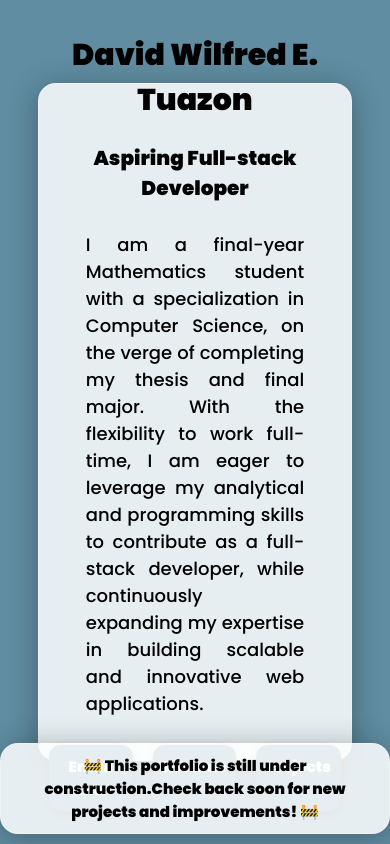
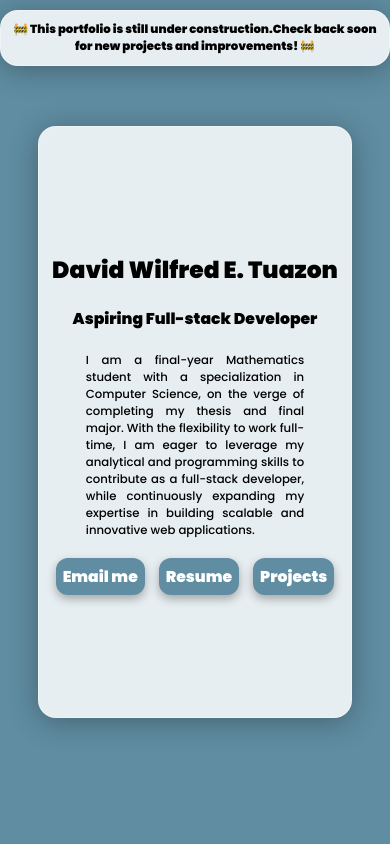
Before and after one commit to davidetuazon/portfolio-frontend, a React (Create React App) app: page /home in a window 390 px wide. Built offline with nearby package versions, Linux system fonts and the light colour scheme; no server answers.

Commit message:
fix mobile display for iphone XE and larger screen size
mobile readiness WIP

```diff
--- a/src/components/EmailModal.tsx
+++ b/src/components/EmailModal.tsx
@@ -52,10 +52,10 @@ export default function EmailModal({ isOpen, onClose}: Props) {
         <div style={styles.overlay}>
             <div style={Object.assign({}, styles.modal, !isBigScreen && styles.smallscreenModal)}>
                 <div style={styles.header}>
-                    <Text variant="title">
+                    <Text variant="heading" style={{fontSize: isBigScreen? '1.2vw' : '4.5vw'}}>
                     Send me a message.
                 </Text>
-                <Button title="x" onButtonPress={onClose} style={{...styles.button, left: isBigScreen ? '45%' : '30%' }} />
+                <Button title="x" onButtonPress={onClose} style={{...styles.button, left: isBigScreen ? '45%' : '17%' }} />
                 </div>
                 <TextInput
                     textProps={{
@@ -128,10 +128,9 @@ const styles: {[key: string]: React.CSSProperties} = {
         display: 'flex',
         flexDirection: 'column',
         background: '#f4f4f4',
-        padding: '2rem',
         borderRadius: '10px',
-        width: '80%',
-        height: '70%',
+        width: '70%',
+        height: '89%',
         position: 'relative' as const,
     },
     button: {
--- a/src/components/Profile.tsx
+++ b/src/components/Profile.tsx
@@ -19,7 +19,7 @@ export default function Profile() {
                     style={{
                         padding: 5,
                         margin: 5,
-                        fontSize: isBigScreen ? 35 : 30
+                        fontSize: isBigScreen ? '2.5vw' : '6vw'
                     }}
                     variant='heading'
                 >
@@ -29,6 +29,7 @@ export default function Profile() {
                     style={{
                         padding: 5,
                         margin: 5,
+                        fontSize: isBigScreen ? '1.5vw' : '4vw'
                     }}
                     variant='subheading'
                 >
@@ -39,6 +40,7 @@ export default function Profile() {
                         style={{
                             textAlign: 'justify',
                             padding: isBigScreen ? 5 : 0,
+                            fontSize: isBigScreen ? '1.5vw' : '3vw'
                         }}
                         variant='title'
                     >
--- a/src/components/commons/Button.tsx
+++ b/src/components/commons/Button.tsx
@@ -51,7 +51,7 @@ const styles: {[key: string]: React.CSSProperties} = {
   },
   title: {
     margin: 0,
-    fontSize: 25,
+    fontSize: '1.5vw',
     textAlign: 'center',
     fontFamily: 'Poppins-Black',
     color: colors.white,
@@ -63,10 +63,10 @@ const styles: {[key: string]: React.CSSProperties} = {
   smallScreen: {
     // border: '3px solid red',
     background: colors.secondary,
-    padding: 10, margin: 10,
+    padding: 7, margin: 7,
     borderRadius: 12,
   },
   smallText: {
-    fontSize: 15,
+    fontSize: '4vw',
   }
 }
--- a/src/components/commons/Text.tsx
+++ b/src/components/commons/Text.tsx
@@ -41,17 +41,17 @@ const styles: {[key: string]: React.CSSProperties} = {
         // border: '1px solid red',
     },
     heading: {
-        fontSize: 30,
+        fontSize: '2.2vw',
         textAlign: 'center',
         fontFamily: 'Poppins-Black',
     },
     subheading: {
-        fontSize: 20,
+        fontSize: '1.7vw',
         textAlign: 'center',
         fontFamily: 'Poppins-Black',
     },
     title: {
-        fontSize: 18,
+        fontSize: '1.2vw',
         textAlign: 'center',
         fontFamily: 'Poppins-Medium',
     },
--- a/src/pages/Home.tsx
+++ b/src/pages/Home.tsx
@@ -27,7 +27,7 @@ export default function Home() {
                     {underConstruction}
                 </Text>
             </div>
-            <div style={styles.content}>
+            <div style={{...styles.container, height: isBigScreen ? '80%' : '70%'}}>
                 <Profile />
                 <Portfolio viewResume={viewResume} isModalOpen={isModalOpen} setIsModalOpen={setIsModalOpen} />
             </div>
@@ -48,12 +48,12 @@ const styles: {[key: string]: React.CSSProperties} = {
         width: '100%',
         backdropFilter: 'blur(30px)', WebkitBackdropFilter: 'blur(30px)',
     },
-    content: {
+    container: {
         display: 'flex',
         flexDirection:'column',
         alignItems: 'center',
         justifyContent: 'center',
-        height: '80%',
+
         width: '80%',
         background: 'rgba(255, 255, 255, .85)',
         border: '1px solid rgba(255, 255, 255, 0.3)',
@@ -63,13 +63,13 @@ const styles: {[key: string]: React.CSSProperties} = {
     notif: {
         // border: '1px solid red',
         position: 'absolute',
-        bottom: 10,
+        top: 10,
         background: 'rgba(255, 255, 255, .85)',
         border: '1px solid rgba(255, 255, 255, 0.3)',
         borderRadius: '18px',
         boxShadow: '0 4px 30px rgba(0, 0, 0, 0.3)',
     },
     smallNotif: {
-        fontSize: 15,
+        fontSize: '3vw',
     }
 }
```
